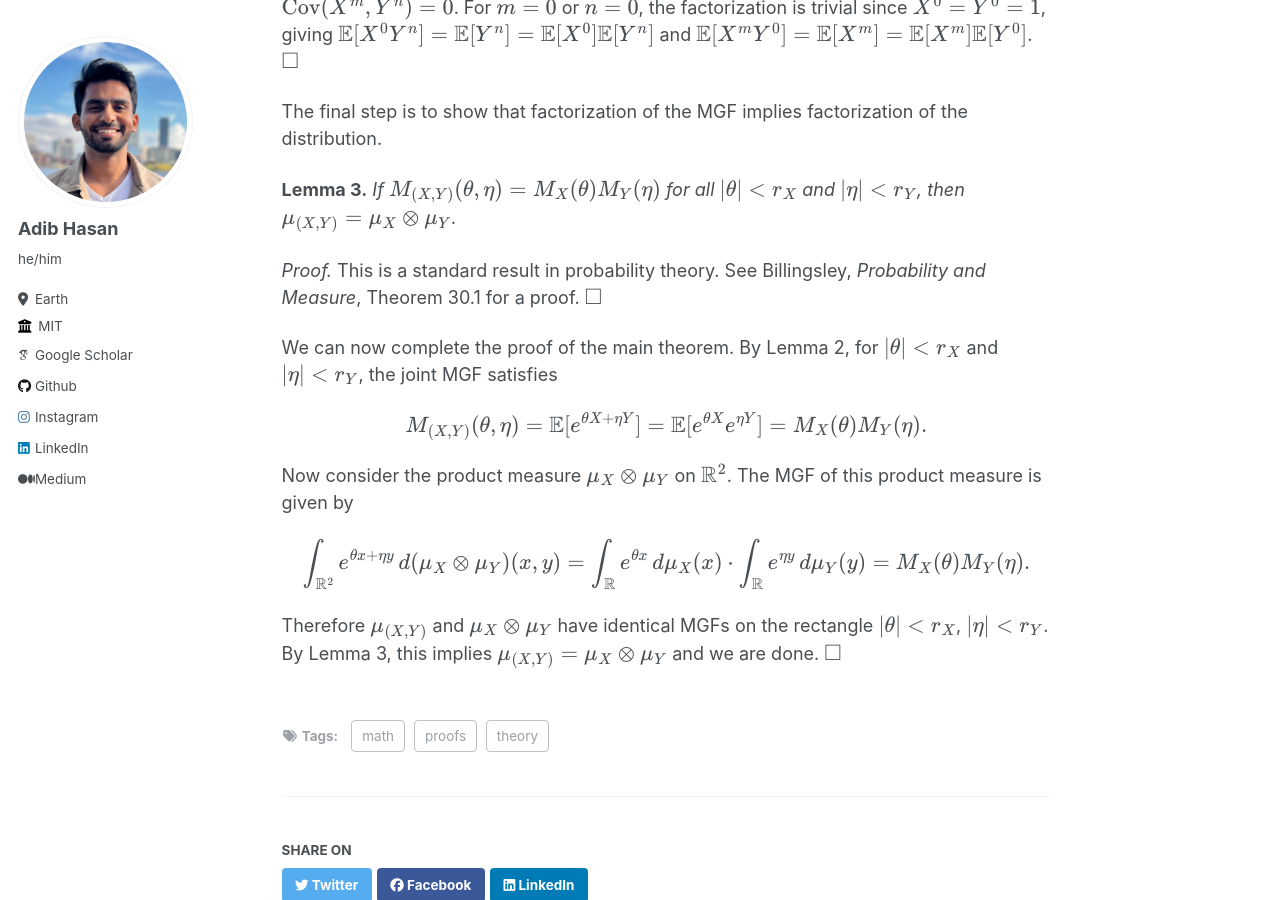
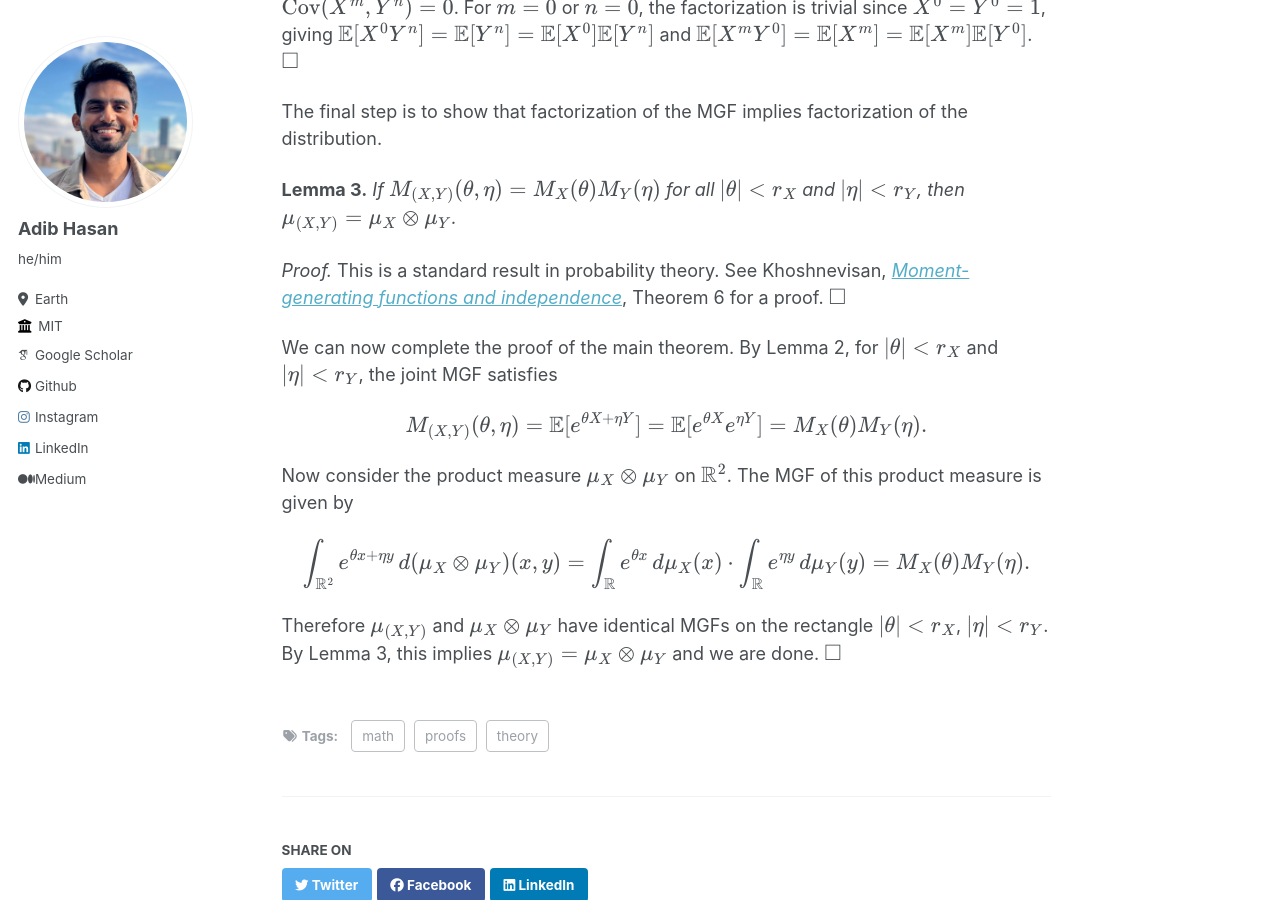
Before and after one commit to Neehan/neehan.github.io, a Jekyll site: the page built from _blog/no-corr-to-independence.md, in a window 1280 px wide and 900 px high, scrolled down 3918 px. Built offline with Jekyll 4.4.1, drawn with Linux system fonts in a browser that asks for light colours; some web fonts are replaced.

Commit message:
fixed proof

```diff
--- a/_blog/no-corr-to-independence.md
+++ b/_blog/no-corr-to-independence.md
@@ -112,7 +112,7 @@ The final step is to show that factorization of the MGF implies factorization of
 
 **Lemma 3.** *If $M\_{(X,Y)}(\theta,\eta) = M\_X(\theta)M\_Y(\eta)$ for all $\|\theta\| < r\_X$ and $\|\eta\| < r\_Y$, then $\mu\_{(X,Y)} = \mu\_X \otimes \mu\_Y$.*
 
-*Proof.* This is a standard result in probability theory. See Billingsley, *Probability and Measure*, Theorem 30.1 for a proof. $\square$
+*Proof.* This is a standard result in probability theory. See Khoshnevisan, [*Moment-generating functions and independence*](https://www.math.utah.edu/~davar/math6010/2014/MGFIndependence.pdf), Theorem 6 for a proof. $\square$
 
 We can now complete the proof of the main theorem. By Lemma 2, for $\|\theta\| < r\_X$ and $\|\eta\| < r\_Y$, the joint MGF satisfies
 
```
